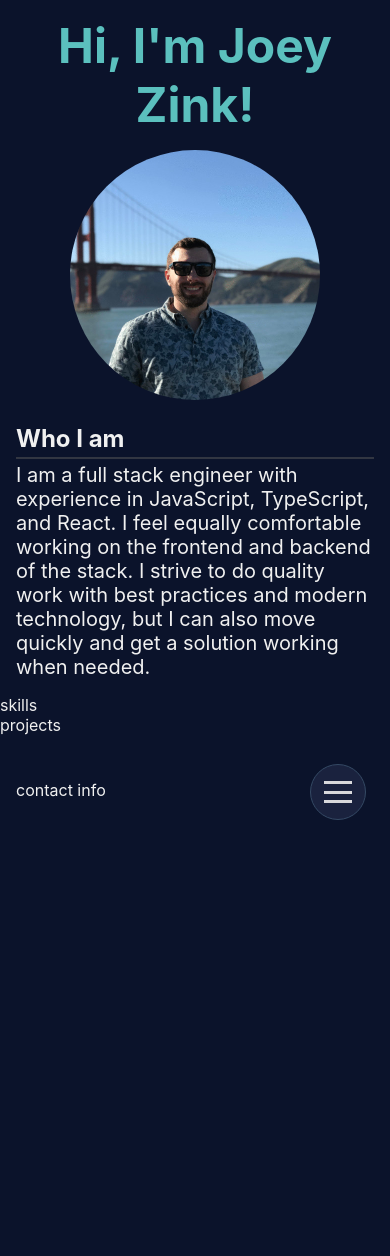
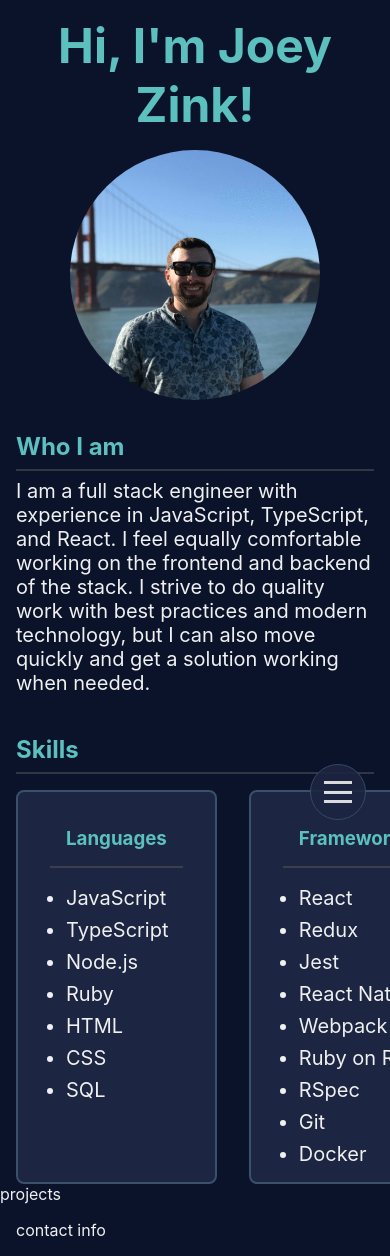
Before and after one commit to fjzink/portfolio, a Next.js app: page / in a window 390 px wide. Before the commit the page ends 844 px from the top, so only its background shows below. Built offline with nearby package versions, Linux system fonts and the light colour scheme.

Commit message:
Add skills section with cards and scrollable mobile view.

```diff
--- a/components/About.tsx
+++ b/components/About.tsx
@@ -41,10 +41,11 @@ const About = (): JSX.Element => (
 
       .who-heading {
         font-size: 1.5rem;
-        margin: 0.25rem 0;
-        padding: 0.25rem 0;
+        margin: 0.5rem 0;
+        padding: 0.5rem 0;
         border-bottom: 2px solid rgb(91, 91, 91);
         border-bottom: 2px solid rgba(91, 91, 91, 0.5);
+        color: ${blueGreen};
       }
 
       .description {
--- /dev/null
+++ b/components/Skills.tsx
@@ -0,0 +1,125 @@
+import colors from '../colors'
+
+interface Skills {
+  languages: string[]
+  frameworks: string[]
+  databases: string[]
+  professional: string[]
+}
+
+const skills: Skills = {
+  languages: [
+    'JavaScript',
+    'TypeScript',
+    'Node.js',
+    'Ruby',
+    'HTML',
+    'CSS',
+    'SQL',
+  ],
+  frameworks: [
+    'React',
+    'Redux',
+    'Jest',
+    'React Native',
+    'Webpack',
+    'Ruby on Rails',
+    'RSpec',
+    'Git',
+    'Docker',
+  ],
+  databases: ['PostgreSQL', 'MongoDB', 'SQLite'],
+  professional: [
+    'Test Driven Development',
+    'Agile Methodology',
+    'Project Management',
+  ],
+}
+
+const { blueGreen, blue, lBlue } = colors
+
+function renderSkills(skills: Skills) {
+  const lists = Object.keys(skills)
+  return lists.map((list) => {
+    return (
+      <div className="skill-card" key={list}>
+        <h3 className="list-heading">{list}</h3>
+        <ul className="skill-list">{renderList(skills[list])}</ul>
+        <style jsx>{`
+          .skill-card {
+            border: 2px solid ${lBlue};
+            border-radius: 0.5rem;
+            padding: 0 2rem;
+            margin: 0 1rem;
+            background-color: ${blue};
+            scroll-snap-align: start;
+          }
+
+          .skill-list {
+            padding-left: 1rem;
+          }
+
+          .list-heading {
+            padding: 1rem;
+            text-transform: capitalize;
+            color: ${blueGreen};
+            border-bottom: 2px solid rgb(91, 91, 91);
+            border-bottom: 2px solid rgba(91, 91, 91, 0.5);
+          }
+        `}</style>
+      </div>
+    )
+  })
+}
+
+function renderList(list: string[]) {
+  return list.map((skill) => (
+    <li key={skill} className="skill">
+      {skill}
+      <style jsx>{`
+        .skill {
+          font-size: 1.25rem;
+          margin-top: 0.5rem;
+        }
+      `}</style>
+    </li>
+  ))
+}
+
+const Skills = (): JSX.Element => (
+  <div id="skills">
+    <h2 className="skills-header">Skills</h2>
+    <div className="skills-wrapper">{renderSkills(skills)}</div>
+    <style jsx>{`
+      #skills {
+        width: 100vw;
+      }
+
+      .skills-wrapper {
+        display: flex;
+        flex-direction: row;
+        overflow: auto;
+        scroll-snap-type: x mandatory;
+        scroll-padding-left: 1rem;
+      }
+
+      .skills-header {
+        font-size: 1.5rem;
+        margin: 1rem 1rem;
+        padding: 0.5rem 0;
+        border-bottom: 2px solid rgb(91, 91, 91);
+        border-bottom: 2px solid rgba(91, 91, 91, 0.5);
+        color: ${blueGreen};
+      }
+
+      @media only screen and (min-width: 500px) {
+        #skills {
+          width: 100%;
+          margin-top: 2rem;
+        }
+      }
+    `}</style>
+  </div>
+)
+
+export default Skills
--- a/pages/index.tsx
+++ b/pages/index.tsx
@@ -2,6 +2,7 @@ import Head from 'next/head'
 import colors from '../colors'
 import Nav from '../components/Nav'
 import About from '../components/About'
+import Skills from '../components/Skills'
 
 const { text } = colors
 
@@ -15,7 +16,7 @@ export const Home = (): JSX.Element => (
 
     <main>
       <About />
-      <div id="skills">skills</div>
+      <Skills />
       <div id="projects">projects</div>
     </main>
     <div className="contact">contact info</div>
```
